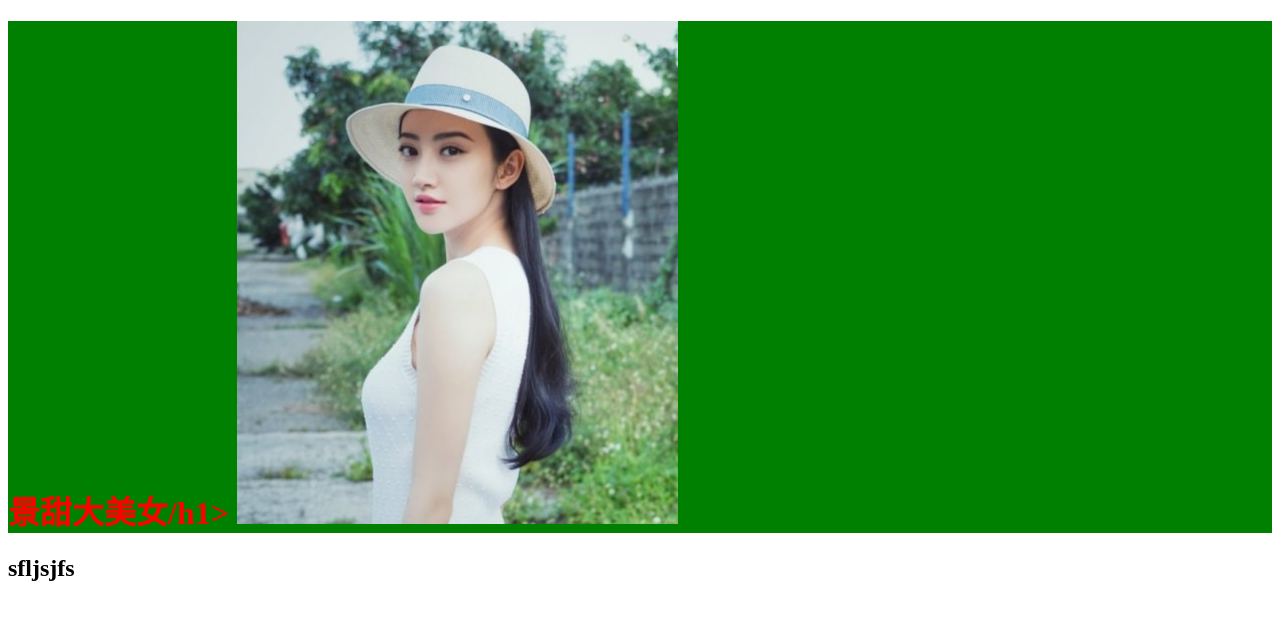
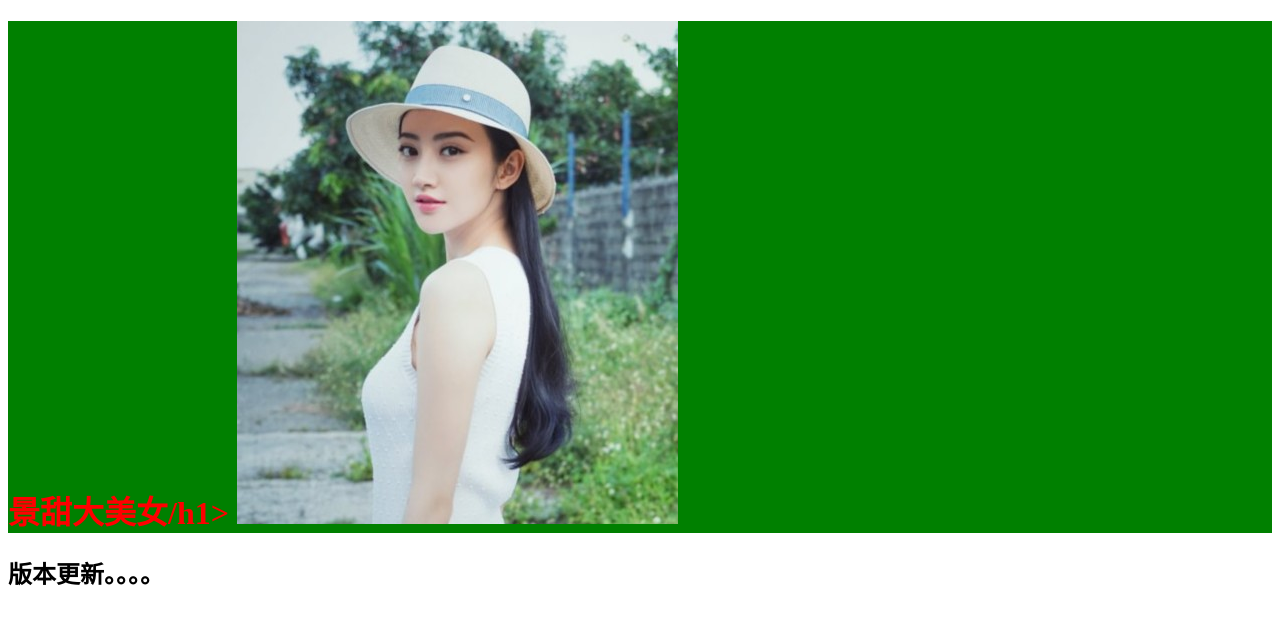
Before and after one commit to ios-Eric/1906, a plain HTML site: page index.html in a window 1280 px wide. Drawn offline with Linux system fonts and the light colour scheme.

Commit message:
版本更新

```diff
--- a/index.html
+++ b/index.html
@@ -10,7 +10,7 @@
 <body>
     <h1>景甜大美女/h1>
     <img src="jt.png" alt="">
-	<h2>sfljsjfs</h2>
+	<h2>版本更新。。。。</h2>
 
 </body>
 </html>
```
